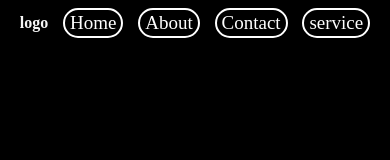
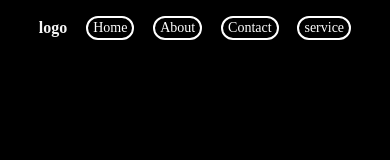
Before and after one commit to shaikhxs/navbar, a plain HTML site: page index.html in a window 390 px wide. Drawn offline with Linux system fonts and the light colour scheme; a web font is replaced by a local one.

Commit message:
style.css

```diff
--- a/style.css
+++ b/style.css
@@ -6,7 +6,7 @@
 
 * {
   margin: 0;
-  padding: 0;
+  padding: 0px;
   box-sizing: border-box;
 }
 
@@ -24,7 +24,8 @@ body {
     display: flex;
     justify-content: space-evenly;
     align-items: center;
-    padding: 2px 5px;
+    padding: 28px 20px;
+
 }
 
 .nav a {
@@ -39,3 +40,14 @@ body {
     cursor: default;
 
 }
+
+
+
+
+@media (max-width : 650px) {
+
+
+  .nav a{
+    font-size: 14px;
+  }
+}
```
